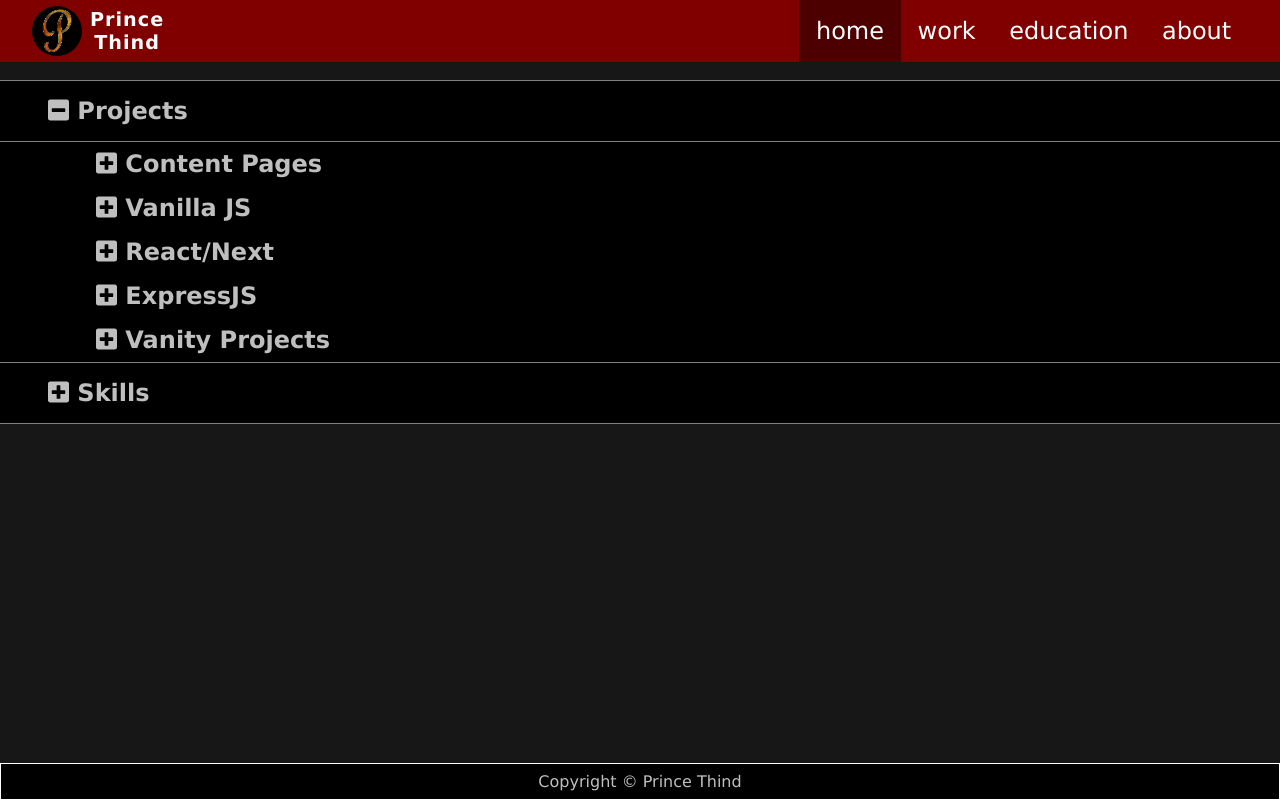
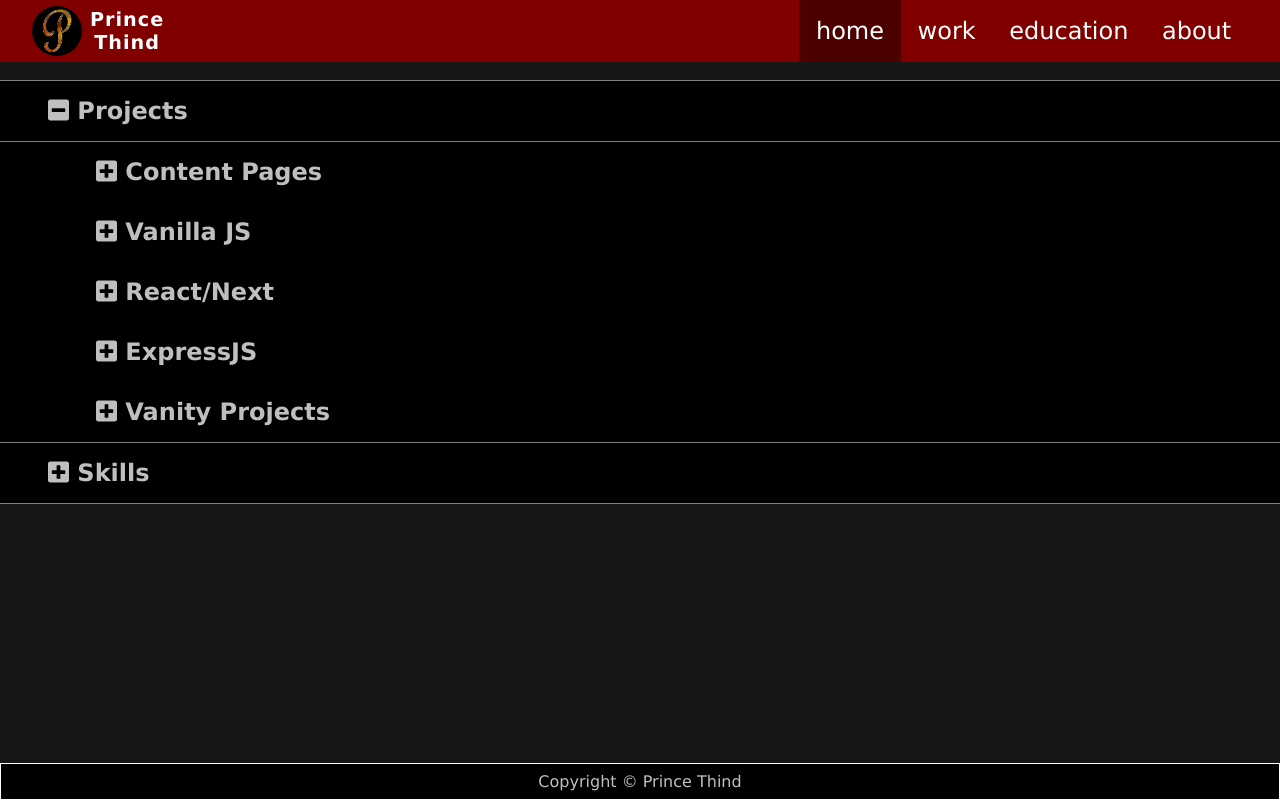
Before and after one commit to prince-thind/prince-thind.github.io, a Next.js app: page /work in a window 1280 px wide. Both pictures are taken after a click on the element "Projects". Built offline with nearby package versions, Linux system fonts and the light colour scheme.

Commit message:
refactor collapse bar code

```diff
--- a/components/CollapseBar.js
+++ b/components/CollapseBar.js
@@ -1,33 +1,30 @@
+import styles from "../styles/Collapse-bar.module.scss";
 import { useState } from "react";
-import styles from "../styles/Collapse-bar.module.scss";
+import { FontAwesomeIcon } from "@fortawesome/react-fontawesome";
 import { faMinusSquare, faPlusSquare } from "@fortawesome/free-solid-svg-icons";
-import { FontAwesomeIcon } from "@fortawesome/react-fontawesome";
 
-function CollapseBar(props) {
+function CollapseBar({type,children, topic}) {
   const [collpased, setCollapased] = useState(true);
 
   const collapsedIcon = <FontAwesomeIcon icon={faMinusSquare} />;
   const expandIcon = <FontAwesomeIcon icon={faPlusSquare} />;
 
-  const customClasses = [styles["collapse-bar"]];
-
-  if (props.type === "big") {
-    customClasses.push(styles["big"]);
-  } else if (props.type == "children") {
-    customClasses.push(styles["children"]);
+  let customStyle = styles["collapse-bar"];
+  if(type=="child"){
+    customStyle+=` ${styles["child-collapse-bar"]}`;
   }
 
   return (
     <>
       <h2
-        className={customClasses.join(" ")}
+        className={customStyle}
         onClick={() => {
           setCollapased((collpased) => !collpased);
         }}
       >
-        {collpased ? expandIcon : collapsedIcon} {props.topic}
+        {collpased ? expandIcon : collapsedIcon} {topic}
       </h2>
-      <div className={collpased ? styles["hidden"] : ""}> {props.children}</div>
+      <div className={collpased ? styles["hidden"] : ""}> {children}</div>
     </>
   );
 }
--- a/pages/work.js
+++ b/pages/work.js
@@ -16,19 +16,19 @@ export default function Work() {
       <Head>
         <title>Work</title>
       </Head>
-      <CollapseBar topic="Projects" type="big">
+      <CollapseBar topic="Projects" >
         {types.map((type) => {
           return (
-            <CollapseBar topic={type} key={uniqid()} type="children">
+            <CollapseBar topic={type} key={uniqid()} type="child">
               <Grid projects={projects[type]} type="github" />
             </CollapseBar>
           );
         })}
       </CollapseBar>
-      <CollapseBar topic="Skills" type="big">
+      <CollapseBar topic="Skills" >
         {skillsList.map((skill) => {
           return (
-            <CollapseBar topic={skill} key={uniqid()} type="children">
+            <CollapseBar topic={skill} key={uniqid()} type="child">
               <ul className={styles["skills-list"]}>
                 {skills[skill].map((subSkill) => {
                   return <li key={uniqid()}>{subSkill}</li>;
--- a/styles/Collapse-bar.module.scss
+++ b/styles/Collapse-bar.module.scss
@@ -2,16 +2,14 @@
 
 .collapse-bar {
   text-align: left;
-  padding: 0.5rem 3rem;
+  padding: 1rem 3rem;
   background-color: hsl(0, 0%, 0%);
   border: 1px solid gray;
   border-left: none;
   border-right: none;
 }
-.big {
-  padding: 1rem 3rem;
-}
-.children {
+
+.child-collapse-bar {
   padding-left: 6rem;
   border: none;
   @include mixins.small-screen() {
```
